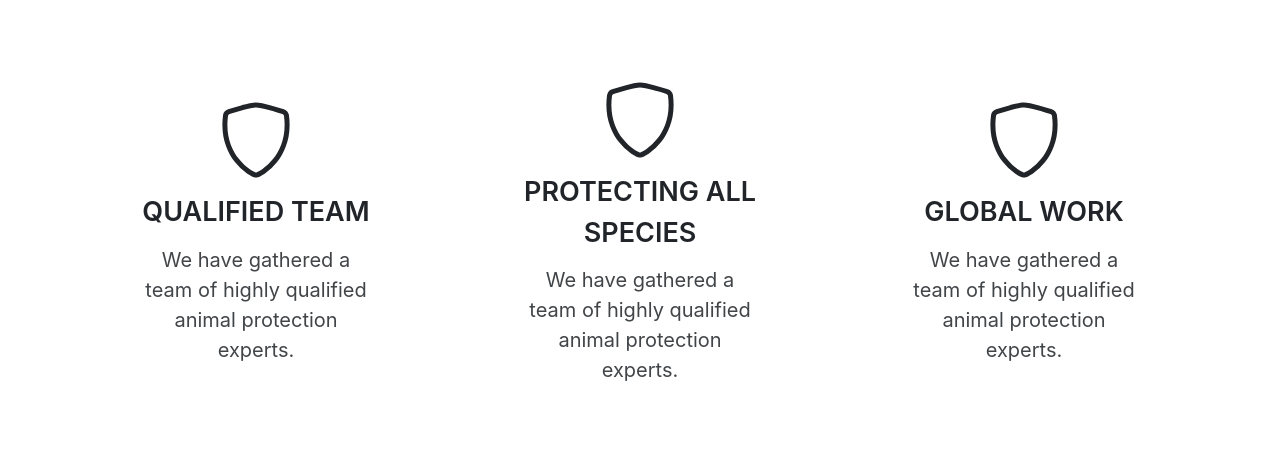
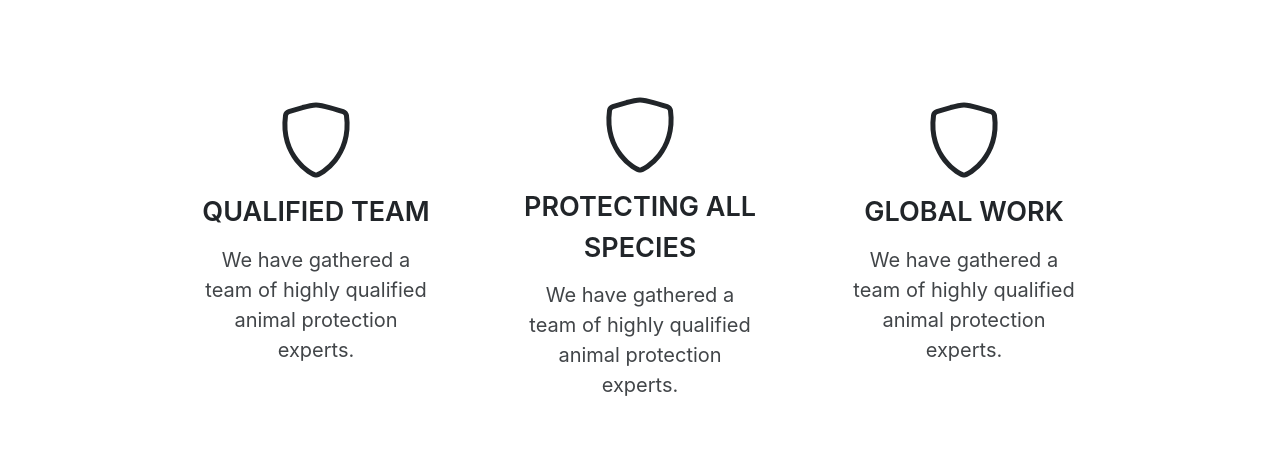
Before and after one commit to shrawanamit/WildLife, a React (Create React App) app: page / in a window 1280 px wide. Shown: the part 4482-4948 px from the top of the page. Built offline with nearby package versions, Linux system fonts and the light colour scheme.

Commit message:
added code animation in about team container

```diff
--- a/src/Components/AboutWildLife.jsx
+++ b/src/Components/AboutWildLife.jsx
@@ -18,6 +18,37 @@ export default class AboutWildLife extends React.Component {
         if (isVisible) {
             this.setState({ didViewCountUp: true });
         }
+    }
+
+    componentDidMount() {
+        window.addEventListener('scroll', this.handleScroll);
+
+    }
+
+    handleScroll = () => {
+        let contentArray = document.querySelectorAll('.aboutTeamBody1 ,.translateCenter');
+        console.log('contentArray', contentArray);
+        contentArray.forEach((content, index) => {
+            let contentPosition = content.getBoundingClientRect().top;
+            let screenPosition = window.innerHeight / 1;
+            if (contentPosition < screenPosition) {
+                if (index === 0) {
+                    content.classList.add('aboutTeamTranslate');
+                }
+                else if (index === 1) {
+                    content.classList.add('aboutTeam2Translate');
+                }
+                else {
+                    content.classList.add('aboutTeam1Translate');
+                }
+            }
+            else {
+                content.classList.remove('aboutTeamTranslate');
+                content.classList.remove('aboutTeam1Translate');
+                content.classList.remove('aboutTeam2Translate');
+            }
+        })
+
     }
 
     render() {
@@ -44,7 +75,7 @@ export default class AboutWildLife extends React.Component {
 
                 </div>
                 <div className="aboutTeamContainer">
-                    <div className="aboutTeamBody">
+                    <div className="aboutTeamBody1">
                         <svg width="5em" height="5em" viewBox="0 0 16 16" class="bi bi-shield" fill="currentColor" xmlns="http://www.w3.org/2000/svg">
                             <path fill-rule="evenodd" d="M5.443 1.991a60.17 60.17 0 0 0-2.725.802.454.454 0 0 0-.315.366C1.87 7.056 3.1 9.9 4.567 11.773c.736.94 1.533 1.636 2.197 2.093.333.228.626.394.857.5.116.053.21.089.282.11A.73.73 0 0 0 8 14.5c.007-.001.038-.005.097-.023.072-.022.166-.058.282-.111.23-.106.525-.272.857-.5a10.197 10.197 0 0 0 2.197-2.093C12.9 9.9 14.13 7.056 13.597 3.159a.454.454 0 0 0-.315-.366c-.626-.2-1.682-.526-2.725-.802C9.491 1.71 8.51 1.5 8 1.5c-.51 0-1.49.21-2.557.491zm-.256-.966C6.23.749 7.337.5 8 .5c.662 0 1.77.249 2.813.525a61.09 61.09 0 0 1 2.772.815c.528.168.926.623 1.003 1.184.573 4.197-.756 7.307-2.367 9.365a11.191 11.191 0 0 1-2.418 2.3 6.942 6.942 0 0 1-1.007.586c-.27.124-.558.225-.796.225s-.526-.101-.796-.225a6.908 6.908 0 0 1-1.007-.586 11.192 11.192 0 0 1-2.417-2.3C2.167 10.331.839 7.221 1.412 3.024A1.454 1.454 0 0 1 2.415 1.84a61.11 61.11 0 0 1 2.772-.815z" />
                         </svg>
@@ -52,13 +83,15 @@ export default class AboutWildLife extends React.Component {
                         <p className="aboutTeam">We have gathered a team of highly qualified animal protection experts.</p>
                     </div>
                     <div className="aboutTeamBody">
+                        <div className="translateCenter">
                             <svg width="5em" height="5em" viewBox="0 0 16 16" class="bi bi-shield" fill="currentColor" xmlns="http://www.w3.org/2000/svg">
                                 <path fill-rule="evenodd" d="M5.443 1.991a60.17 60.17 0 0 0-2.725.802.454.454 0 0 0-.315.366C1.87 7.056 3.1 9.9 4.567 11.773c.736.94 1.533 1.636 2.197 2.093.333.228.626.394.857.5.116.053.21.089.282.11A.73.73 0 0 0 8 14.5c.007-.001.038-.005.097-.023.072-.022.166-.058.282-.111.23-.106.525-.272.857-.5a10.197 10.197 0 0 0 2.197-2.093C12.9 9.9 14.13 7.056 13.597 3.159a.454.454 0 0 0-.315-.366c-.626-.2-1.682-.526-2.725-.802C9.491 1.71 8.51 1.5 8 1.5c-.51 0-1.49.21-2.557.491zm-.256-.966C6.23.749 7.337.5 8 .5c.662 0 1.77.249 2.813.525a61.09 61.09 0 0 1 2.772.815c.528.168.926.623 1.003 1.184.573 4.197-.756 7.307-2.367 9.365a11.191 11.191 0 0 1-2.418 2.3 6.942 6.942 0 0 1-1.007.586c-.27.124-.558.225-.796.225s-.526-.101-.796-.225a6.908 6.908 0 0 1-1.007-.586 11.192 11.192 0 0 1-2.417-2.3C2.167 10.331.839 7.221 1.412 3.024A1.454 1.454 0 0 1 2.415 1.84a61.11 61.11 0 0 1 2.772-.815z" />
                             </svg>
                             <span className="teamHeading">PROTECTING ALL SPECIES</span>
                             <p className="aboutTeam">We have gathered a team of highly qualified animal protection experts.</p>
                         </div>
-                    <div className="aboutTeamBody">
+                    </div>
+                    <div className="aboutTeamBody1">
                         <svg width="5em" height="5em" viewBox="0 0 16 16" class="bi bi-shield" fill="currentColor" xmlns="http://www.w3.org/2000/svg">
                             <path fill-rule="evenodd" d="M5.443 1.991a60.17 60.17 0 0 0-2.725.802.454.454 0 0 0-.315.366C1.87 7.056 3.1 9.9 4.567 11.773c.736.94 1.533 1.636 2.197 2.093.333.228.626.394.857.5.116.053.21.089.282.11A.73.73 0 0 0 8 14.5c.007-.001.038-.005.097-.023.072-.022.166-.058.282-.111.23-.106.525-.272.857-.5a10.197 10.197 0 0 0 2.197-2.093C12.9 9.9 14.13 7.056 13.597 3.159a.454.454 0 0 0-.315-.366c-.626-.2-1.682-.526-2.725-.802C9.491 1.71 8.51 1.5 8 1.5c-.51 0-1.49.21-2.557.491zm-.256-.966C6.23.749 7.337.5 8 .5c.662 0 1.77.249 2.813.525a61.09 61.09 0 0 1 2.772.815c.528.168.926.623 1.003 1.184.573 4.197-.756 7.307-2.367 9.365a11.191 11.191 0 0 1-2.418 2.3 6.942 6.942 0 0 1-1.007.586c-.27.124-.558.225-.796.225s-.526-.101-.796-.225a6.908 6.908 0 0 1-1.007-.586 11.192 11.192 0 0 1-2.417-2.3C2.167 10.331.839 7.221 1.412 3.024A1.454 1.454 0 0 1 2.415 1.84a61.11 61.11 0 0 1 2.772-.815z" />
                         </svg>
--- a/src/Components/SavedAnimal.jsx
+++ b/src/Components/SavedAnimal.jsx
@@ -11,6 +11,22 @@ export default class SavedAnimal extends React.Component {
                  image:[gallery1,gallery2,gallery5,gallery1,gallery2,gallery5,gallery1,gallery2],
 
             }
+        }
+    }
+    componentDidMount() {
+        window.addEventListener('scroll', this.handleScroll);
+
+      }
+
+    handleScroll=()=> {
+        let content=document.querySelector('.galleryContainer');
+        let contentPosition=content.getBoundingClientRect().top;
+        let screenPosition =window.innerHeight/1;
+        if(contentPosition < screenPosition){
+            content.classList.add('Translate')
+        }
+        else{
+            content.classList.remove('Translate')
         }
     }
     render() {
--- a/src/SCSS/aboutwildlife.scss
+++ b/src/SCSS/aboutwildlife.scss
@@ -30,7 +30,7 @@
     justify-content: space-between;
     flex-wrap: wrap;
 }
-.aboutTeamBody{
+@mixin aboutTeam {
     display: flex;
     flex-direction: column;
     padding: 10px;
@@ -39,6 +39,37 @@
     align-items: center;
     text-align: center;
 }
+.aboutTeamBody{
+    @include aboutTeam();
+}
+.aboutTeamBody1{
+    @include aboutTeam();
+    transition: transform .5s ease-in-out;
+    opacity: 0;
+ }
+.translateCenter{
+    overflow: hidden;
+     display: flex;
+     flex-direction: column;
+     justify-content: center;
+     align-items: center;
+     transition: transform .5s ease-in-out;
+     opacity: 0;
+}
+ .aboutTeam2Translate{
+    opacity: 1;
+    transform: translateY(15px);
+
+ }
+ .aboutTeamTranslate{
+    opacity: 1;
+    transform: translateX(60px) ;
+ }
+ .aboutTeam1Translate{
+    opacity: 1;
+    transform: translateX(-60px) ;
+ }
+
 .teamHeading{
     padding: 12px 0px 12px 0px ;
     font-size: 27px;
--- a/src/SCSS/timeToAct.scss
+++ b/src/SCSS/timeToAct.scss
@@ -9,7 +9,7 @@
     justify-content: center;
     flex-direction: column;
     align-items: center;
-    transition: transform 0.5s ease-in-out;
+    transition: transform 1s ease-in-out;
     opacity: 0;
 }
 .addTranslate{
@@ -39,6 +39,8 @@
     display: flex;
     flex-wrap: wrap;
     justify-content: flex-start;
+    transition: transform 1s ease-in-out;
+    opacity: 0;
 }
 .zoom{
     position: absolute;
@@ -63,10 +65,16 @@
     display: flex;
     position: relative;
     justify-content: center;
+
+
     .zoom{
         display: none;
     }
 
+}
+.Translate{
+    opacity: 1;
+    transform: translateY(50px) ;
 }
 .galleryImage{
     width: 100%;
```
Lines whose indentation alone changed are shown as unchanged.
